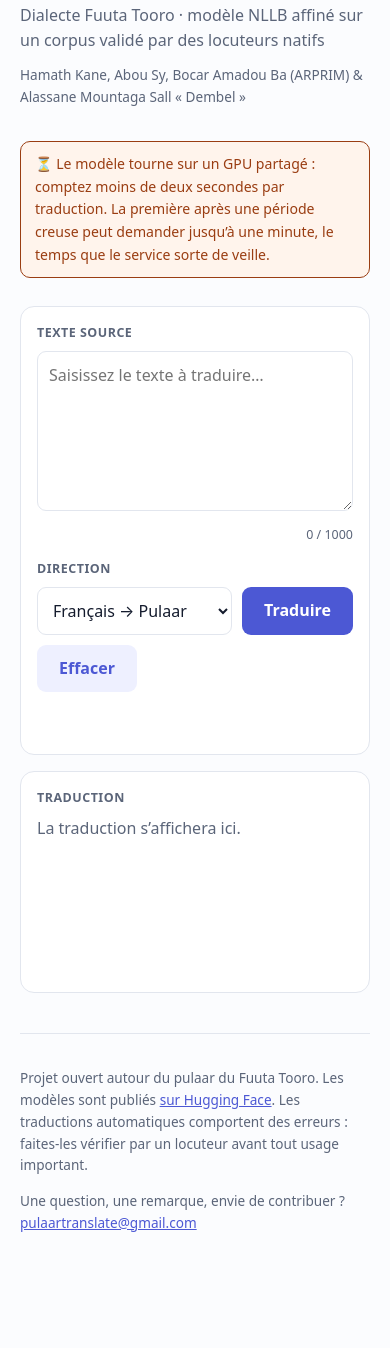
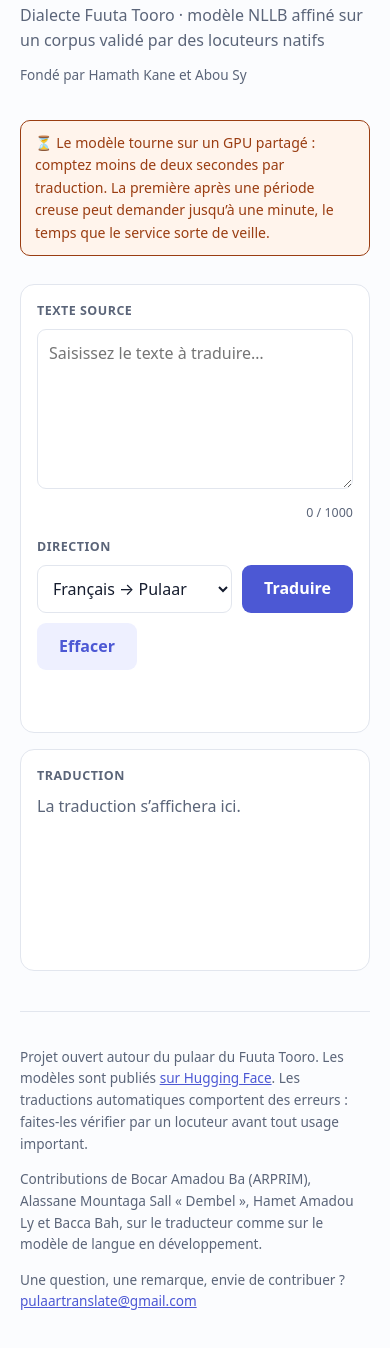
Before and after one commit to kawkumputer/pulaar-translate, a website: page public/index.html in a window 390 px wide. Shown: the part 162-1510 px from the top of the page. Before the commit the page ends 1473 px from the top, so only its background shows below. Drawn offline with Linux system fonts and the light colour scheme.

Commit message:
change: distinguer les fondateurs des contributeurs
Hamath Kane et Abou Sy ont fondé le projet. Bocar Amadou Ba (ARPRIM), Alassane
Mountaga Sall « Dembel », Hamet Amadou Ly et Bacca Bah y contribuent, sur le
traducteur comme sur le modèle de langue en développement — une contribution
que l'ancienne liste plate ne disait pas.

Les fondateurs restent en tête, les contributions passent en pied de page. La
liste s'allongera : un en-tête qui grossit à chaque nom finirait par repousser
le champ de saisie hors de l'écran sur téléphone, alors que le pied absorbe
une énumération sans rien gêner. C'est aussi là qu'on cherche les crédits par
habitude.

Les deux lignes passent par i18n : elles étaient jusqu'ici en dur dans le HTML,
seules à y échapper.

Co-Authored-By: Claude Opus 5 <noreply@anthropic.com>

```diff
--- a/public/i18n.js
+++ b/public/i18n.js
@@ -28,6 +28,12 @@ export const TEXTES = {
     'doc.titre':        'Pulaar-Translate — Traducteur Français ↔ Pulaar (Fuuta Tooro)',
     'titre':            'Pulaar-Translate — Traducteur Français ↔ Pulaar',
     'accroche':         'Dialecte Fuuta Tooro · modèle NLLB affiné sur un corpus validé par des locuteurs natifs',
+
+    // Les fondateurs restent en tête, les contributions passent en pied de
+    // page : la liste s'allongera, et un en-tête qui grossit à chaque nom
+    // finirait par repousser le champ de saisie hors de l'écran sur téléphone.
+    'credits.fonde':    'Fondé par Hamath Kane et Abou Sy',
+    'credits.avec':     'Contributions de Bocar Amadou Ba (ARPRIM), Alassane Mountaga Sall « Dembel », Hamet Amadou Ly et Bacca Bah, sur le traducteur comme sur le modèle de langue en développement.',
     // Mesuré le 2026-09-19 sur dix traductions, après le chargement du modèle
     // en float16 : médiane 0,7 s, maximum 4,8 s sur le tout premier appel.
     // Le chiffre annoncé doit rester au-dessus du mesuré, jamais l'inverse :
@@ -76,6 +82,8 @@ export const TEXTES = {
     'doc.titre':        '',
     'titre':            '',
     'accroche':         '',
+    'credits.fonde':    '',
+    'credits.avec':     '',
     'avis':             '',
     'label.source':     '',
     'label.traduction': '',
--- a/public/index.html
+++ b/public/index.html
@@ -121,9 +121,7 @@
       <div>
         <h1 data-i18n="titre">Pulaar-Translate — Traducteur Français ↔ Pulaar</h1>
         <p class="sous" data-i18n="accroche">Dialecte Fuuta Tooro · modèle NLLB affiné sur un corpus validé par des locuteurs natifs</p>
-        <p class="credits">
-          Hamath Kane, Abou Sy, Bocar Amadou Ba (ARPRIM) &amp; Alassane Mountaga Sall « Dembel »
-        </p>
+        <p class="credits" data-i18n="credits.fonde">Fondé par Hamath Kane et Abou Sy</p>
       </div>
       <nav class="langues" id="langues"></nav>
     </div>
@@ -195,6 +193,7 @@
       <a href="https://huggingface.co/kawkumputer" data-i18n="pied.lien">sur Hugging Face</a>.
       <span data-i18n="pied.suite">Les traductions automatiques comportent des erreurs : faites-les vérifier par un locuteur avant tout usage important.</span>
     </p>
+    <p data-i18n="credits.avec">Contributions de Bocar Amadou Ba (ARPRIM), Alassane Mountaga Sall « Dembel », Hamet Amadou Ly et Bacca Bah, sur le traducteur comme sur le modèle de langue en développement.</p>
     <p>
       <span data-i18n="pied.contact">Une question, une remarque, envie de contribuer ?</span>
       <a href="mailto:pulaartranslate@gmail.com">pulaartranslate@gmail.com</a>
```
